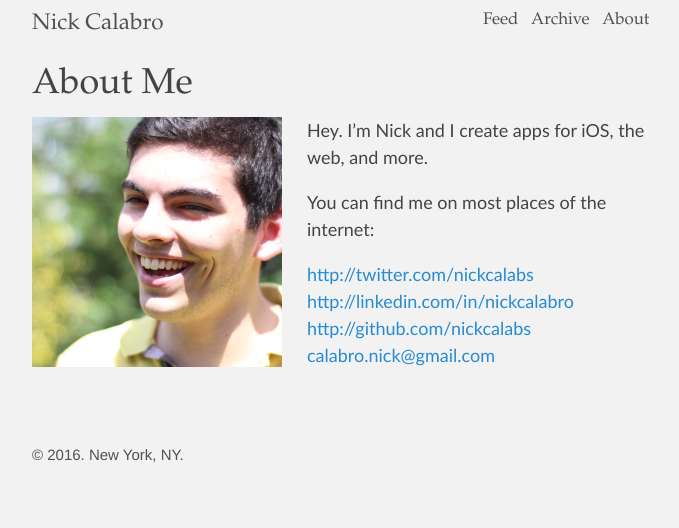
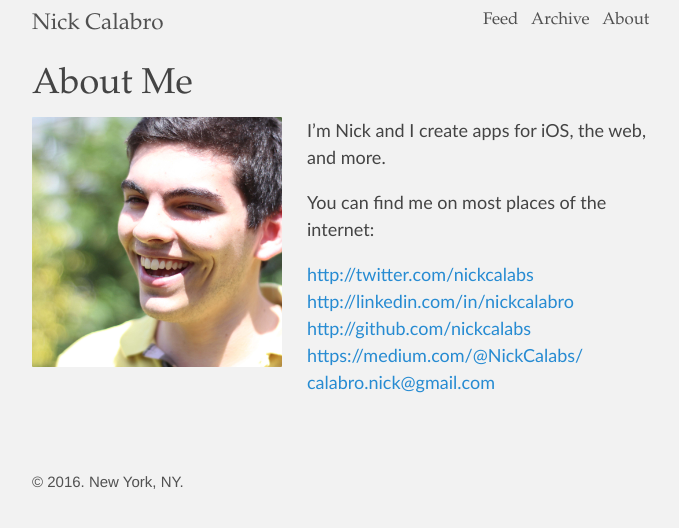
Before and after one commit to NickCalabs/nickcalabs.github.io, a Jekyll site: the page built from about.md, in a window 1280 px wide. Shown: the top 528 px of the page, without its empty margins (293-972 px from the left). Built offline with Jekyll 4.4.1, drawn with Linux system fonts in a browser that asks for light colours; Markdown is read by kramdown in place of the engine named in the settings.

Commit message:
add intro

```diff
--- a/about.md
+++ b/about.md
@@ -6,11 +6,12 @@ image: nick.jpg
 
 <p style="float:left;"><img class="about-image" src="/img/{{ page.image }}"></p>
 
-Hey. I'm Nick and I create apps for iOS, the web, and more.
+I'm Nick and I create apps for iOS, the web, and more.
 
 You can find me on most places of the internet:
 
 [http://twitter.com/nickcalabs](http://twitter.com/nickcalabs)
 [http://linkedin.com/in/nickcalabro](http://linkedin.com/in/nickcalabro)
 [http://github.com/nickcalabs](http://github.com/nickcalabs)
+[https://medium.com/@NickCalabs/](https://medium.com/@NickCalabs)
 [calabro.nick@gmail.com](mailto:calabro.nick@gmail.com)
--- a/index.html
+++ b/index.html
@@ -7,6 +7,8 @@ title: Home
 <meta name="twitter:title" content="Nick Calabro's Blog" />
 <meta name="twitter:description" content="Read the latest post about iOS development, web development, and productivity &amp; efficiency."/>
 <meta name="twitter:image" content="https://pbs.twimg.com/profile_images/586347195512700928/aIYVGScO.jpg" />
+
+<p>Hello, thank you for visiting. I <a href="github.com/nickcalabs">develop</a> things for the web &amp; iOS and try to blog about it all here. Feel free to read <a href="/about">about me</a>, <a href="http://twitter.com/nickcalabs">Tweet me</a>, or <a href="mailto:calabro.nick@gmail.com">contact me</a>.
 
 
 <div class="posts">
```
